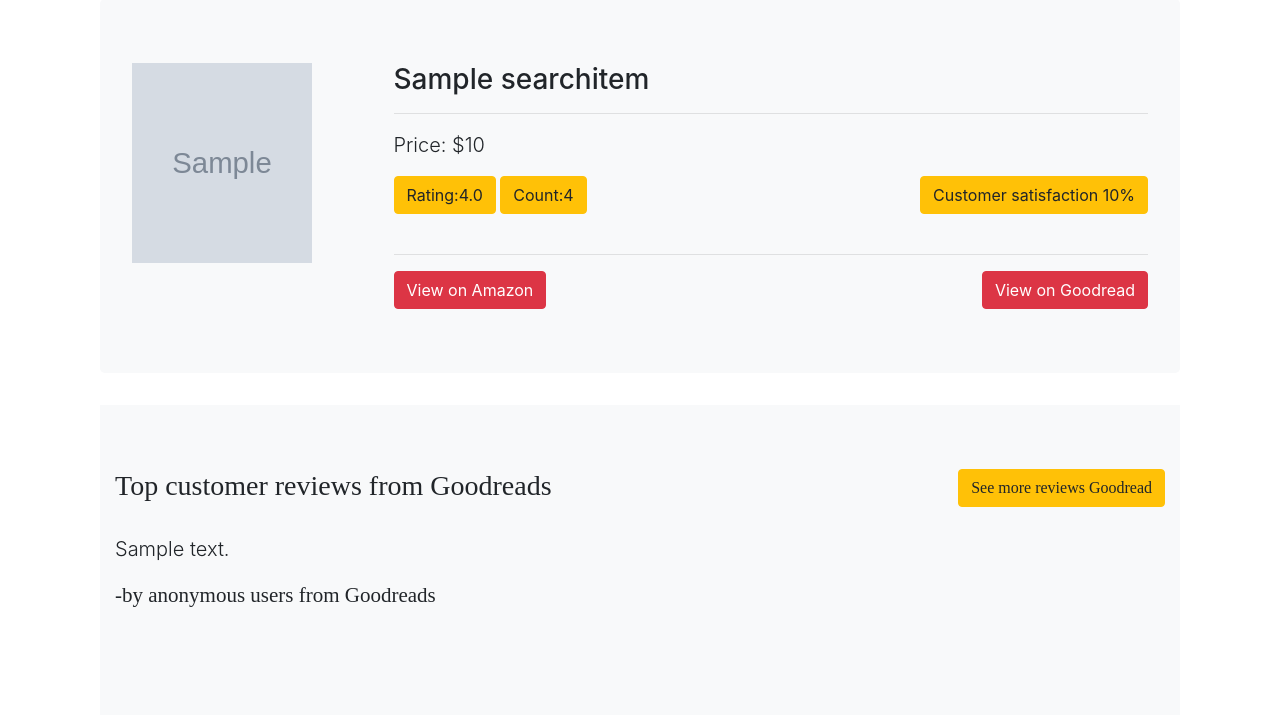
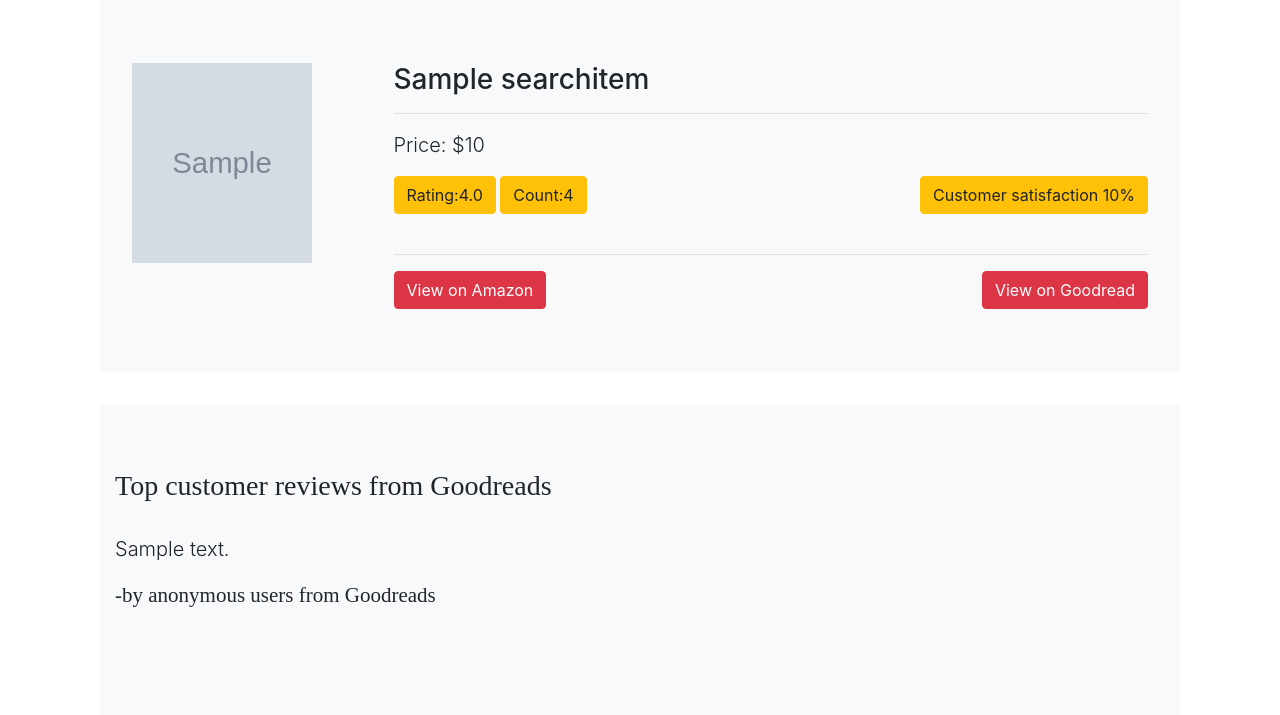
Before and after one commit to cjluocode/best10store, a Django app: template templates/items/item_detail.html in a window 1280 px wide. Shown: the part 89-804 px from the top of the page. Run offline with Django 3.2, Linux system fonts and the light colour scheme; tables that the repository leaves empty hold one stand-in row (values such as "Sample post"); the template is opened without the code that fills it: values that come from a table or form of the project are taken from there, most other values are stand-ins (such as "Sample title", 1, 10 or a date in 2020); grey boxes marked "Sample" are stand-in pictures; some libraries are stand-ins or nearby versions; some web fonts are replaced.

Commit message:
remove button from detail page

```diff
--- a/templates/featured_products/product_detail.html
+++ b/templates/featured_products/product_detail.html
@@ -37,8 +37,7 @@
     <div class="jumbotron jumbotron-fluid bg-light">
   <div class="container">
 
-    <h3 class="title-text">Top customer reviews from Goodreads<a class="btn btn-warning float-right" href="{{ product.goodreads_url }} " role="button" target="_blank">See more reviews Goodread</a>
- </h3>
+    <h3 class="title-text">Top customer reviews from Goodreads</h3>
       <br>
 {% for review in reviews %}
      <p class="lead">{{ review }}</p>
```
